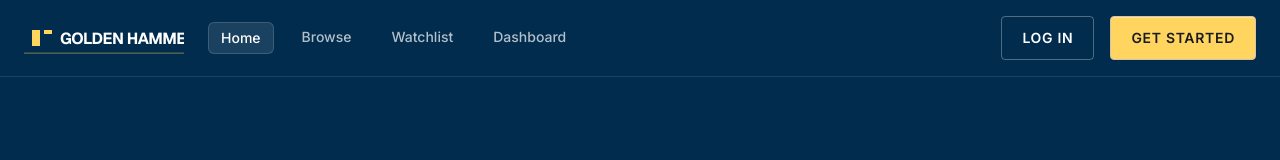
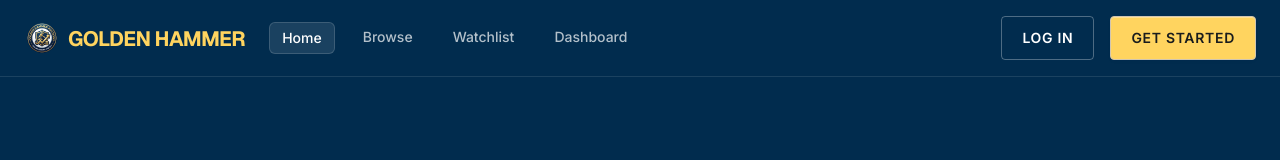
Before and after one commit to yogeshkamisetty/Online-Auction-System, a React (Vite) app in the folder client/: page / in a window 1280 px wide. Shown: the top 160 px of the page. Built offline with nearby package versions, Linux system fonts and the light colour scheme; no server answers.

Commit message:
style(client): replace inline SVG logo with logo2.png image and text in Navbar

```diff
--- a/client/src/components/Navbar.jsx
+++ b/client/src/components/Navbar.jsx
@@ -22,12 +22,12 @@ const Navbar = () => {
             <div className="container navbar">
                 <div className="nav-left">
                     <Link to="/" className="logo" aria-label="Golden Hammer Luxury Auctions Homepage" onClick={() => setMenuOpen(false)}>
-                        <svg width="200" height="40" viewBox="0 0 200 40" fill="none" xmlns="http://www.w3.org/2000/svg" style={{ height: '32px', width: 'auto' }}>
-                            <path d="M10 10L20 10V30H10V10Z" fill="#ffd45f"/>
-                            <path d="M25 10H35V15H25V10Z" fill="#ffd45f"/>
-                            <text x="45" y="28" fontFamily="Geist, sans-serif" fontWeight="700" fontSize="20" letterSpacing="-0.03em" fill="#ffffff">GOLDEN HAMMER</text>
-                            <rect x="0" y="38" width="200" height="2" fill="#ffd45f" opacity="0.3"/>
-                        </svg>
+                        <img
+                            src="/images/logo2.png"
+                            alt="Golden Hammer Logo"
+                            style={{ height: '36px', width: '36px', borderRadius: '50%', objectFit: 'contain' }}
+                        />
+                        <span>GOLDEN HAMMER</span>
                     </Link>
                     <nav className="nav-links" aria-label="Desktop primary navigation">
                         <Link to="/" className={isActive('/') ? 'active' : ''}>Home</Link>
```
